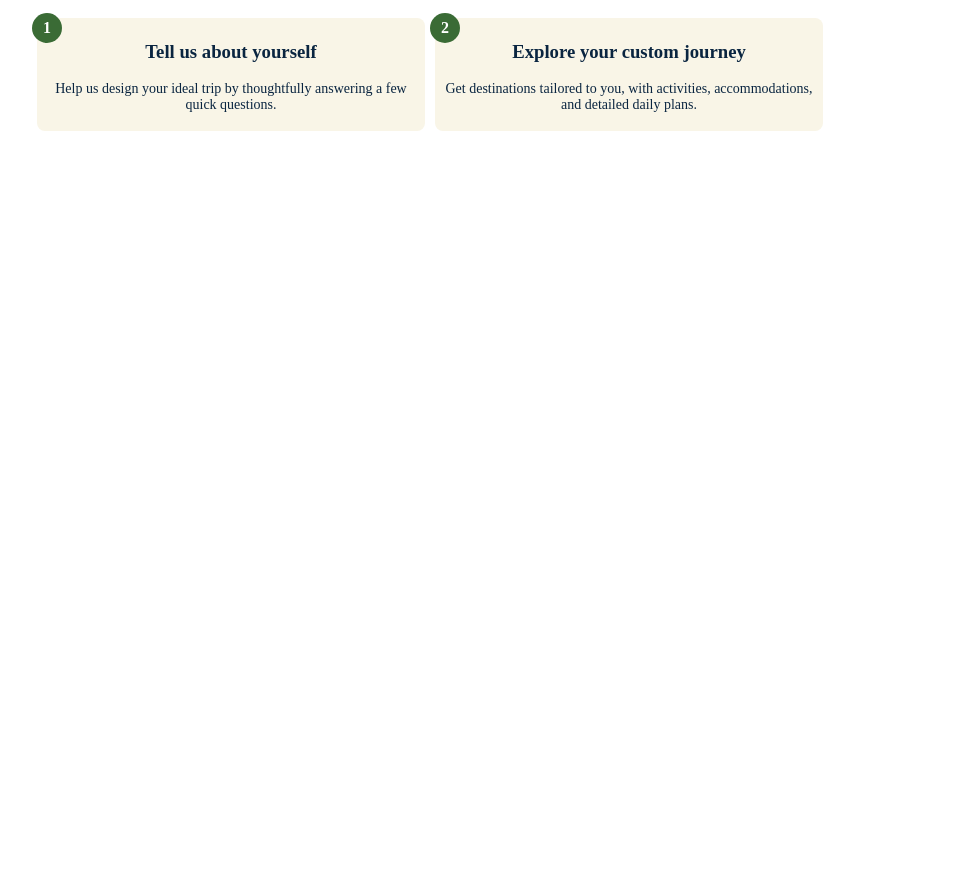
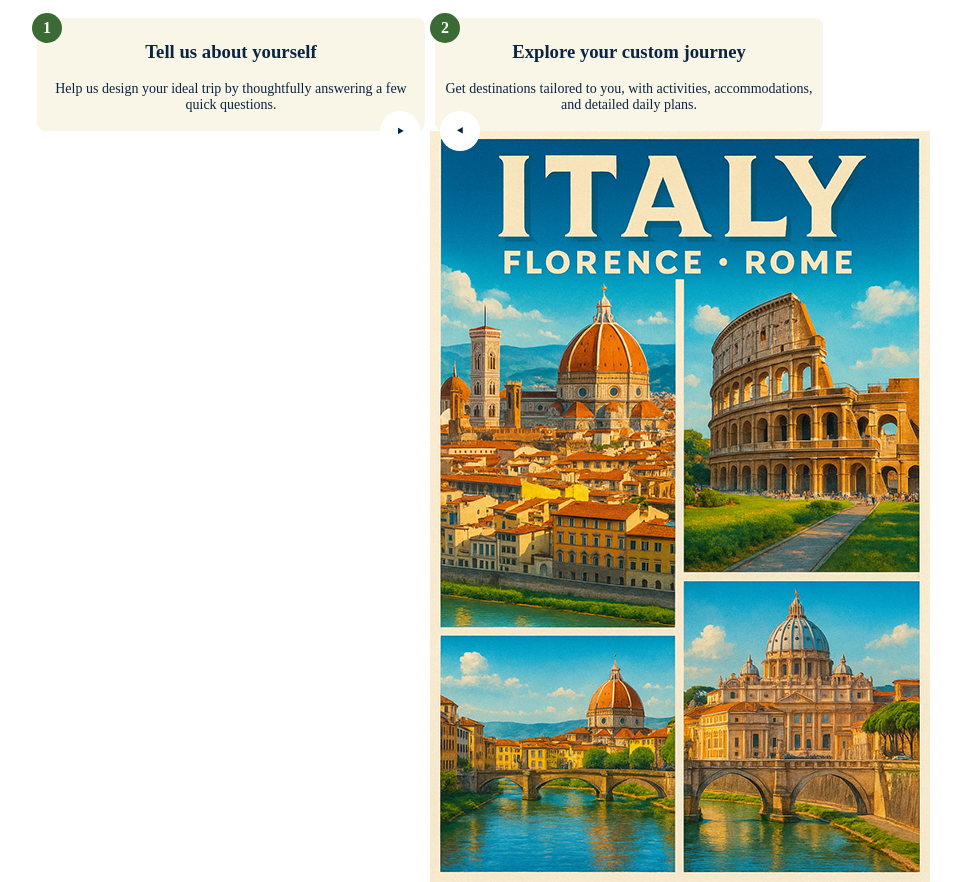
Before and after one commit to tedschu/Dandylion, a React (Vite) app in the folder client/: page / in a window 1280 px wide. Shown: the part 951-1833 px from the top of the page, without its empty margins (210-1171 px from the left). Before the commit the page ends 1082 px from the top, so only its background shows below. Built offline with nearby package versions, Linux system fonts and the light colour scheme; a web font is replaced by a local one.

Commit message:
initial testing of motion carousel - causing renders every swipe so needs to update

```diff
--- a/client/package.json
+++ b/client/package.json
@@ -11,6 +11,7 @@
   },
   "dependencies": {
     "motion": "^12.9.0",
+    "popmotion": "^11.0.5",
     "react": "^19.0.0",
     "react-dom": "^19.0.0",
     "react-router-dom": "^7.6.0"
--- /dev/null
+++ b/client/src/components/MotionCarousel.tsx
@@ -0,0 +1,110 @@
+import * as React from "react";
+import { useState } from "react";
+import { motion, AnimatePresence } from "framer-motion";
+import { wrap } from "popmotion";
+import italy from "../assets/images/destinations/italy.png";
+import kyoto from "../assets/images/destinations/kyoto.png";
+import marrakesh from "../assets/images/destinations/marrakesh.png";
+import mexico from "../assets/images/destinations/mexico.png";
+import michigan from "../assets/images/destinations/michigan.png";
+import new_orleans from "../assets/images/destinations/new_orleans.png";
+import olympic from "../assets/images/destinations/olympic_national_park.png";
+import paraguay from "../assets/images/destinations/paraguay.png";
+import thailand from "../assets/images/destinations/thailand.png";
+
+const images = [
+  italy,
+  kyoto,
+  marrakesh,
+  mexico,
+  michigan,
+  new_orleans,
+  olympic,
+  paraguay,
+  thailand,
+];
+
+const variants = {
+  enter: (direction: number) => {
+    return {
+      x: direction > 0 ? 1000 : -1000,
+      opacity: 0,
+    };
+  },
+  center: {
+    zIndex: 1,
+    x: 0,
+    opacity: 1,
+  },
+  exit: (direction: number) => {
+    return {
+      zIndex: 0,
+      x: direction < 0 ? 1000 : -1000,
+      opacity: 0,
+    };
+  },
+};
+
+/**
+ * Experimenting with distilling swipe offset and velocity into a single variable, so the
+ * less distance a user has swiped, the more velocity they need to register as a swipe.
+ * Should accomodate longer swipes and short flicks without having binary checks on
+ * just distance thresholds and velocity > 0.
+ */
+const swipeConfidenceThreshold = 10000;
+const swipePower = (offset: number, velocity: number) => {
+  return Math.abs(offset) * velocity;
+};
+
+export const MotionCarousel = () => {
+  const [[page, direction], setPage] = useState([0, 0]);
+
+  // We only have 3 images, but we paginate them absolutely (ie 1, 2, 3, 4, 5...) and
+  // then wrap that within 0-2 to find our image ID in the array below. By passing an
+  // absolute page index as the `motion` component's `key` prop, `AnimatePresence` will
+  // detect it as an entirely new image. So you can infinitely paginate as few as 1 images.
+  const imageIndex = wrap(0, images.length, page);
+
+  const paginate = (newDirection: number) => {
+    setPage([page + newDirection, newDirection]);
+  };
+
+  return (
+    <>
+      <AnimatePresence initial={false} custom={direction}>
+        <motion.img
+          key={page}
+          src={images[imageIndex]}
+          custom={direction}
+          className="motionImg"
+          variants={variants}
+          initial="enter"
+          animate="center"
+          exit="exit"
+          transition={{
+            x: { type: "spring", stiffness: 300, damping: 30 },
+            opacity: { duration: 0.2 },
+          }}
+          drag="x"
+          dragConstraints={{ left: 0, right: 0 }}
+          dragElastic={1}
+          onDragEnd={(e, { offset, velocity }) => {
+            const swipe = swipePower(offset.x, velocity.x);
+
+            if (swipe < -swipeConfidenceThreshold) {
+              paginate(1);
+            } else if (swipe > swipeConfidenceThreshold) {
+              paginate(-1);
+            }
+          }}
+        />
+      </AnimatePresence>
+      <div className="motionNext" onClick={() => paginate(1)}>
+        {"‣"}
+      </div>
+      <div className="motionPrev" onClick={() => paginate(-1)}>
+        {"‣"}
+      </div>
+    </>
+  );
+};
--- a/client/src/index.css
+++ b/client/src/index.css
@@ -470,6 +470,59 @@ button {
   width: 100%;
 }
 
+/* **** MOTION CAROUSEL STYLING */
+
+.homeBottomCarouselContainer {
+  position: relative;
+}
+
+.motionNext,
+.motionPrev {
+  top: calc(50% - 20px);
+  position: absolute;
+  background: white;
+  border-radius: 30px;
+  width: 40px;
+  height: 40px;
+  display: flex;
+  justify-content: center;
+  align-items: center;
+  user-select: none;
+  cursor: pointer;
+  font-weight: bold;
+  font-size: 18px;
+  z-index: 2;
+}
+
+.motionNext {
+  right: 10px;
+}
+
+.motionPrev {
+  left: 10px;
+  transform: scale(-1);
+}
+
+.motionImg {
+  position: absolute;
+  max-width: 100vw;
+}
+
+.motionRefresh {
+  padding: 10px;
+  position: absolute;
+  background: rgba(0, 0, 0, 0.4);
+  border-radius: 10px;
+  width: 20px;
+  height: 20px;
+  top: 10px;
+  right: 10px;
+  display: flex;
+  justify-content: center;
+  align-items: center;
+  cursor: pointer;
+}
+
 /* MEDIA QUERIES FOR DESKTOP SIZING */
 
 /* Screen is above 750px */
--- a/client/src/pages/Home.tsx
+++ b/client/src/pages/Home.tsx
@@ -1,6 +1,7 @@
 import { StepProps } from "../types/types";
 import { useNavigate } from "react-router-dom";
 import beeLogo from "../assets/bee.png";
+import { MotionCarousel } from "../components/MotionCarousel";
 
 function Home({
   currentStep,
@@ -105,6 +106,9 @@ function Home({
                 </p>
               </div>
             </div>
+            <div className="homeBottomCarouselContainer">
+              <MotionCarousel />
+            </div>
           </div>
         </div>
       </div>
```
Also changed, not shown: 1 other file (tests, documents, lock files or other folders).
